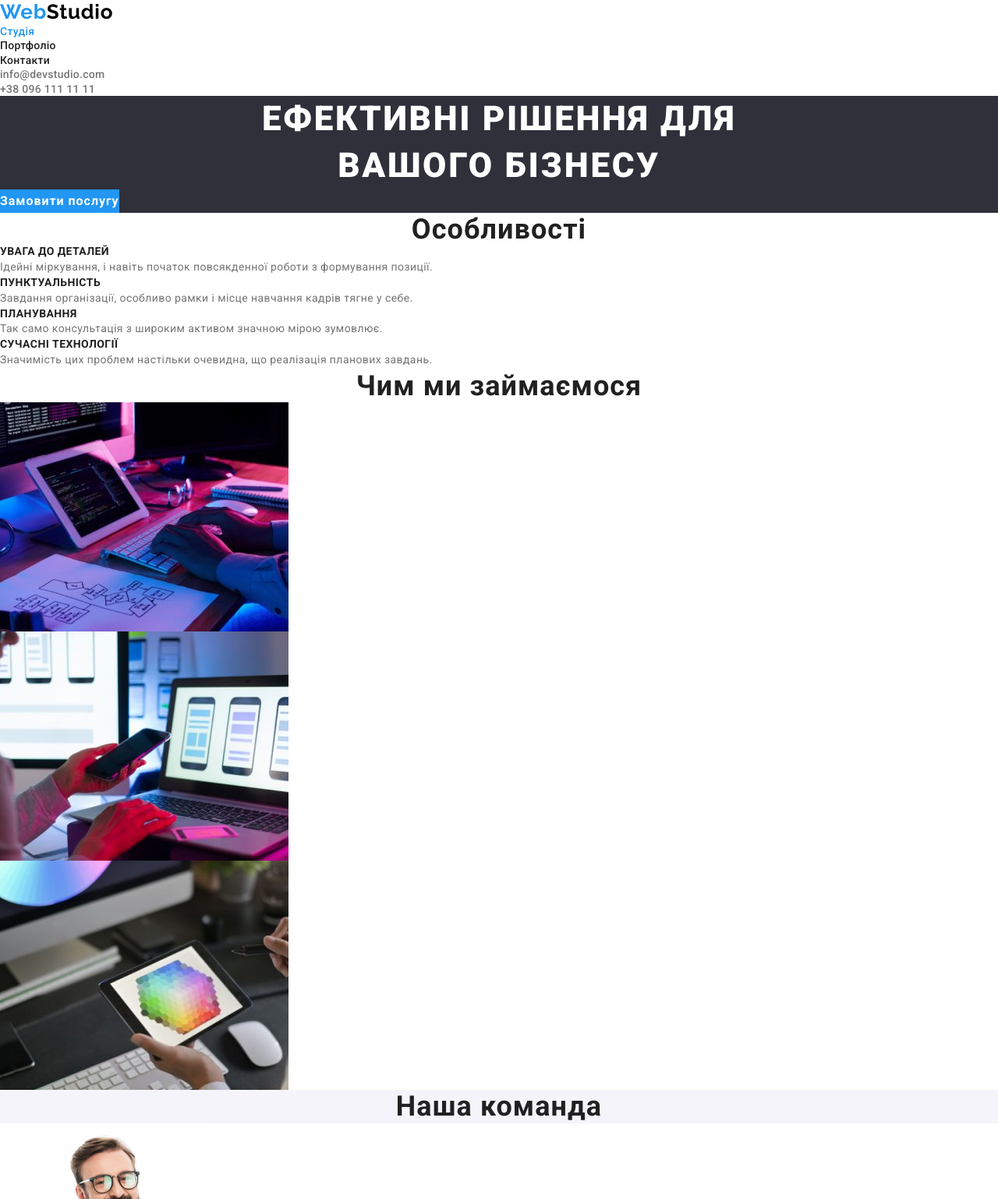
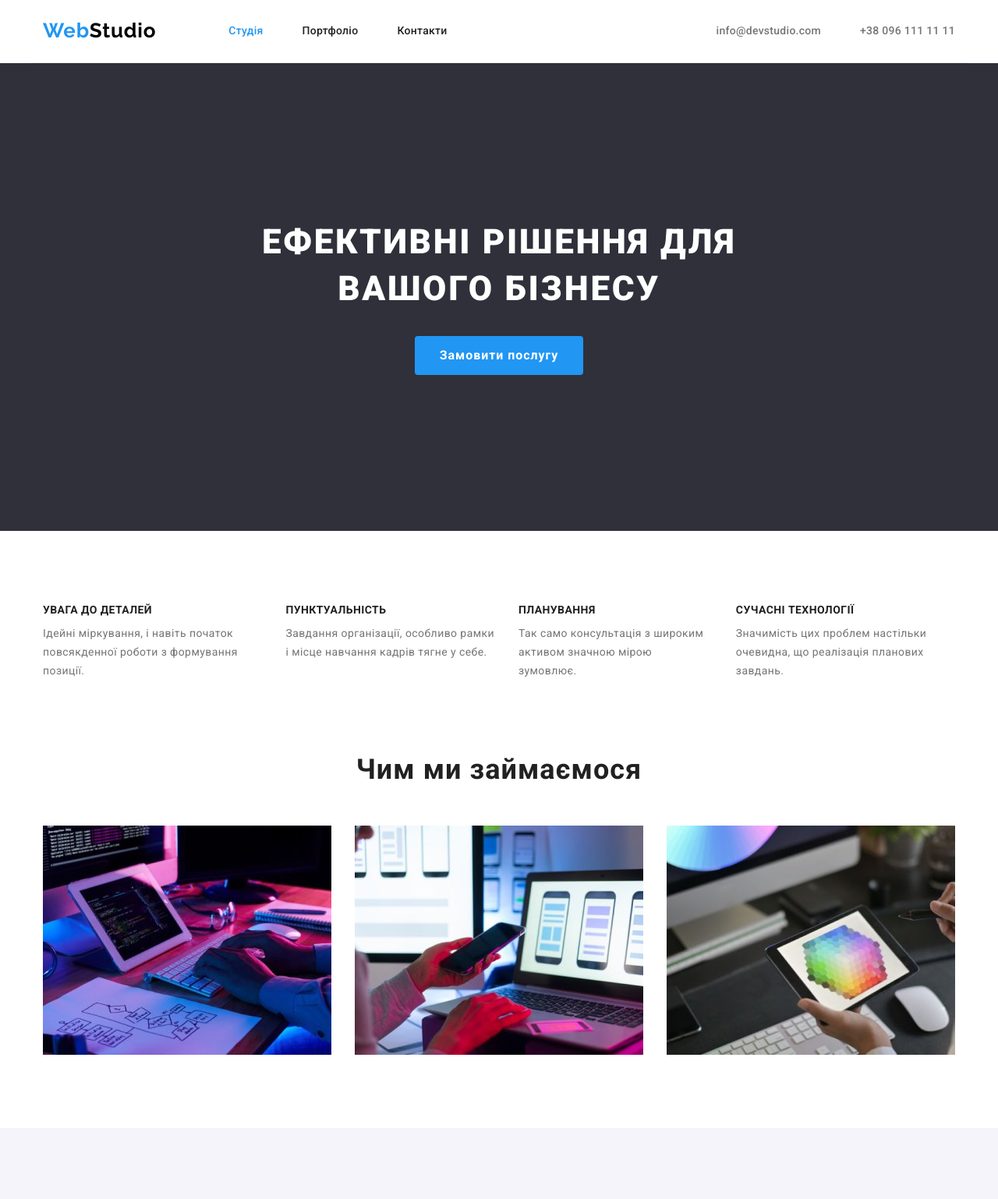
Before and after one commit to Inna-Kovalishina/goit-markup-hw-03, a plain HTML site: page index.html in a window 1280 px wide. Shown: the top 1538 px of the page at 78% size. Drawn offline with nearby package versions, Linux system fonts and the light colour scheme.

Commit message:
Додає розмітку макета та стилі згідно вимог д/з №3

```diff
--- a/css/styles.css
+++ b/css/styles.css
@@ -7,42 +7,50 @@
 /* колір основного фону #FFFFFF */
 /* колір другорядного фону #2F303A */
 /* колір додаткового фону #F5F5F5 */
+
 /* колір фону кнопки #F5F4FA */
 
 
 :root {
+/* Fonts */
+    --main-font: Roboto, sans-serif;
+    --second-font: Raleway, sans-serif;
+
+/* Colors */
     --primary-text-color: #212121;
     --secondary-text-color: #757575;
     --accent-color: #2196F3;
     --additional-text-color: #000000;
+
+/* Background color */
     --primary-background-color: #FFFFFF;
     --secondary-background-color: #2F303A;
     --additional-background-color: #F5F5F5;
     --button-background-color: #F5F4FA;
 }
 
+body,
+h1,
+h2,
+h3,
+h4,
+h5,
+h6,
+p,
+ul,
+li {
+    margin: 0;
+    padding: 0;
+}
+
+
 ul {
     list-style: none;
-    padding: 0;
-    margin: 0;
 }
 
 a {
     text-decoration: none;
     color: inherit;
-}
-
-h1,
-h2,
-h3,
-h4,
-h5,
-h6 {
-    margin: 0;
-}
-
-p {
-    margin: 0;
 }
 
 address {
@@ -61,25 +69,59 @@ img {
     height: auto;
 }
 
+/* формула для приховання заголовків */
+.visually-hidden {
+    position: absolute;
+    white-space: nowrap;
+    width: 1px;
+    height: 1px;
+    overflow: hidden;
+    border: 0;
+    padding: 0;
+    clip: rect(0 0 0 0);
+    clip-path: inset(50%);
+    margin: -1px;
+}
+
 body {
     background-color: var(--primary-background-color);
-    font-family: Roboto, sans-serif;
+    font-family: var(--main-font);
     color: var(--primary-text-color);
 }
 
-/* .link {
-    text-decoration: none;
+.container {
+    max-width: 1200px;
+    width: 100%;
+    margin-right: auto;
+    margin-left: auto;
+    padding-right: 15px;
+    padding-left: 15px;
 }
 
-.list {
-    list-style:none;
-} */
+.section {
+    padding-top: 94px;
+    padding-bottom: 94px;
+}
+
 
 /* Стилізація макету СТУДІЯ */
+
 /* Стилізація Header */
+.container.main-nav {
+    display: flex;
+    align-items: center;
+    border-bottom: 1px solid #ECECEC;;
+}
+
+.navigation {
+    display: flex;
+    align-items: center;
+}
+
+/* Стилізація логотипу */
 .logo {
     color: var(--accent-color);
-    font-family: Raleway, sans-serif;
+    font-family: var(--second-font);
     font-weight: 700;
     font-size: 26px;
     line-height: 1.19;
@@ -90,7 +132,31 @@ body {
     color: var(--additional-text-color);
 }
 
+.navigation .logo {
+    margin-right: 93px;
+    padding-top: 24px;
+    padding-bottom: 25px;
+}
+
+/* Стилізація навігації */
+.nav-list {
+    display: flex;
+    align-items: center;
+}
+
+.nav-list .item:not(:last-child) {
+    margin-right: 50px;
+}
+
+.nav-list .current {
+    color: var(--accent-color);
+}
+
 .nav-link {
+    display: block;
+    padding-top: 32px;
+    padding-bottom: 32px;
+
     color: var(--primary-text-color);
     font-weight: 500;
     font-size: 14px;
@@ -103,11 +169,24 @@ body {
     color: var(--accent-color);
 }
 
-.nav-list .current {
-    color: var(--accent-color);
+/* Стилізація контактів */
+.list-header {
+    display: flex;
+    margin-left: auto;
+}
+
+/* .list-header .item + .item {
+    margin-left: 50px;
+} */
+
+.list-header .item:not(:last-child) {
+    margin-right: 50px;
 }
 
 .nav-contact {
+    display: block;
+    padding-top: 32px;
+    padding-bottom: 32px;
     color: var(--secondary-text-color);
     font-weight: 500;
     font-size: 14px;
@@ -123,9 +202,14 @@ body {
 /* Стилізація Hero */
 /* фон додано тимчасово, щоб було видно текст */
 .hero-studio {
+    padding: 200px 0;
     background-color: var(--secondary-background-color);
 }
-
+.hero-main {
+    margin: auto;
+    text-align: center;
+    width: 696px;
+}
 .hero-title {
     color: var(--primary-background-color);
     font-weight: 900;
@@ -134,9 +218,12 @@ body {
     text-align: center;
     letter-spacing: 0.06em;
     text-transform: uppercase;
+    margin-bottom: 30px;
 }
 
 .hero-button {
+    display: inline-block;
+    padding: 10px 32px;
     background-color: var(--accent-color);
     color: var(--primary-background-color);
     font-weight: 700;
@@ -144,7 +231,9 @@ body {
     line-height: 1.88;
     text-align: center;
     letter-spacing: 0.06em;
+    min-width: 216px;
     border: none;
+    border-radius: 4px;
 }
 
 .hero-button:hover,
@@ -152,6 +241,7 @@ body {
     background-color: #188CE8;
     color: var(--primary-background-color);
 }
+
 
 /* Стилізація секцій */
 .section-title {
@@ -161,6 +251,17 @@ body {
     line-height: 1.17;
     text-align: center;
     letter-spacing: 0.03em;
+    margin-bottom: 50px;
+}
+
+/* Стилізація секції "Особливості" */
+.section-title.hidden {
+    margin-bottom: 0;
+}
+
+.list.feature {
+    display: flex;
+    align-items: flex-start;
 }
 
 .feature-title {
@@ -170,6 +271,7 @@ body {
     line-height: 1.14;
     letter-spacing: 0.03em;
     text-transform: uppercase;
+    margin-bottom: 10px;
 }
 
 .feature-text {
@@ -179,12 +281,49 @@ body {
     letter-spacing: 0.03em;
 }
 
+.feature-item:not(:last-child) {
+    margin-right: 30px;
+}
+
+/* Стилізація секції "Чим ми займаємося" */
+.section.works {
+    padding-top: 0;
+}
+
+.section-title.works {
+    margin-bottom: 50px;
+}
+
+.list.works {
+    display: flex;
+    align-items: center;
+}
+
+.work-item:not(:last-child) {
+    margin-right: 30px;
+}
+
+/* Стилізація секції "Наша команда" */
 .team {
     background-color: var(--button-background-color);
 }
 
+.list.team {
+    display: flex;
+}
+
 .team-item {
     background-color: var(--primary-background-color);
+    border-radius: 0px 0px 4px 4px;
+}
+
+.team-item:not(:last-child) {
+    margin-right: 30px;
+}
+
+.employee-photo,
+.employee-position {
+    margin-bottom: 30px;
 }
 
 .employee-name {
@@ -194,6 +333,7 @@ body {
     line-height: 1.19;
     text-align: center;
     letter-spacing: 0.03em;
+    margin-bottom: 10px;
 }
 
 .employee-position {
@@ -204,17 +344,32 @@ body {
     letter-spacing: 0.03em;
 }
 
+
+
 /* Стилізація Footer */
 .footer {
     background-color:var(--secondary-background-color);
+}
+
+.contacts-footer {
+    padding-top: 60px;
+    padding-bottom: 60px;
+}
+
+.contacts-footer .logo {
+    display: block;
+    margin-bottom: 20px;
 }
 
 .logo-footer {
     color: var(--primary-background-color);
 }
 
+.address-item:not(:last-child) {
+    margin-bottom: 9px;
+}
+
 .address-link {
-    font-style:normal;
     font-size: 14px;
     line-height: 1.71;
     letter-spacing: 0.03em;
@@ -233,8 +388,27 @@ body {
     color: rgba(255, 255, 255, 0.6);
 }
 
+
+
 /* Стилізація макету ПОРТФОЛІО */
+
+/* Стилізація кнопок фільтру */
+.filter-item {
+    display: flex;
+    justify-content: center;
+    margin-bottom: 34px;
+}
+
+.filter-work:not(:last-child) {
+    margin-right: 8px;
+}
+
 .filter-button {
+    display: block;
+    padding-top: 6px;
+    padding-right: 22px;
+    padding-bottom: 6px;
+    padding-left: 22px;
     cursor: pointer;
     background-color: var(--button-background-color);
     color: var(--primary-text-color);
@@ -244,6 +418,7 @@ body {
     text-align: center;
     letter-spacing: 0.03em;
     border: none;
+    border-radius: 4px;
 }
 
 .filter-button:hover,
@@ -252,12 +427,29 @@ body {
     color: var(--primary-background-color);
 }
 
+/* Стилізація карток робіт */
+.list.examples {
+    display: flex;
+    flex-wrap: wrap;
+    gap: 30px;
+}
+
+.example-item {
+    flex-basis: calc((100% - 30px * 2) / 3);
+    border-bottom: 1px solid #EEEEEE;
+}
+
+.work-examples {
+    margin-bottom: 20px;
+}
+
 .work-title {
     color: var(--primary-text-color);
     font-weight: 700;
     font-size: 18px;
     line-height: 2;
     letter-spacing: 0.06em;
+    margin-bottom: 4px;
 }
 
 .work-description {
@@ -265,4 +457,5 @@ body {
     font-size: 16px;
     line-height: 1.88;
     letter-spacing: 0.03em;
+    margin-bottom: 20px;
 }
--- a/index.html
+++ b/index.html
@@ -15,105 +15,121 @@
 
 <body>
     <header>
-        <nav>
+        <div class="container main-nav">
+            <nav class="navigation">
                 <a class="logo" href="./index.html">Web<span class="logo-header">Studio</span></a>
-            <ul class="list nav-list">
-                <li><a class="nav-link current" href="./index.html">Студія</a></li>
-                <li><a class="nav-link" href="./portfolio.html">Портфоліо</a></li>
-                <li><a class="nav-link" href="#">Контакти</a></li>
+                <ul class="nav-list">
+                    <li class="item"><a class="nav-link current" href="./index.html">Студія</a></li>
+                    <li class="item"><a class="nav-link" href="./portfolio.html">Портфоліо</a></li>
+                    <li class="item"><a class="nav-link" href="#">Контакти</a></li>
                 </ul>
             </nav>
-        <ul class="list">
-            <li><a class="nav-contact" href="mailto:info@devstudio.com">info@devstudio.com</a></li>
-            <li><a class="nav-contact" href="tel:+380961111111">+38 096 111 11 11</a></li>
+            <ul class="list-header">
+                <li class="item"><a class="nav-contact" href="mailto:info@devstudio.com">info@devstudio.com</a></li>
+                <li class="item"><a class="nav-contact" href="tel:+380961111111">+38 096 111 11 11</a></li>
             </ul>
+        </div>
     </header>
     <main>
         <section class="hero-studio">
-            <h1 class="hero-title">Ефективні рішення для<br>вашого бізнесу</h1>
+            <div class="container">
+                <div class="hero-main">
+                    <h1 class="hero-title">Ефективні рішення для вашого бізнесу</h1>
                     <button type="button" class="hero-button">Замовити послугу</button>
+                </div>
+            </div>
         </section>
         <section class="section">
+            <div class="container">
                 <!--Прихований заголовок-->
-            <h2 class="section-title hidden">Особливості</h2>
-            <ul class="list">
-                <li>
+                <h2 class="section-title visually-hidden">Особливості</h2>
+                <ul class="list feature">
+                    <li class="feature-item">
                         <h3 class="feature-title">Увага до деталей</h3>
                         <p class="feature-text">Ідейні міркування, і навіть початок повсякденної роботи з формування
                             позиції.</p>
                     </li>
-                <li>
+                    <li class="feature-item">
                         <h3 class="feature-title">Пунктуальність</h3>
                         <p class="feature-text">Завдання організації, особливо рамки і місце навчання кадрів тягне у себе.
                         </p>
                     </li>
-                <li>
+                    <li class="feature-item">
                         <h3 class="feature-title">Планування</h3>
                         <p class="feature-text">Так само консультація з широким активом значною мірою зумовлює.</p>
                     </li>
-                <li>
+                    <li class="feature-item">
                         <h3 class="feature-title">Сучасні технології</h3>
                         <p class="feature-text">Значимість цих проблем настільки очевидна, що реалізація планових завдань.
                         </p>
                     </li>
                 </ul>
+            </div>
         </section>
-        <section class="section">
-            <h2 class="section-title">Чим ми займаємося</h2>
-            <ul class="list">
-                <li>
+        <section class="section works">
+            <div class="container">
+                <h2 class="section-title works">Чим ми займаємося</h2>
+                <ul class="list works">
+                    <li class="work-item">
                         <img class="work-img" src="./images/image1.jpg" alt="долоні друкують на клавіатурі" width="370" height="294">
                     </li>
-                <li>
-                    <img class="work-img" src="./images/image2.jpg" alt="одна долоня тримає телефон, інша долоня на тачпаді" width="370"
-                        height="294">
+                    <li class="work-item">
+                        <img class="work-img" src="./images/image2.jpg" alt="одна долоня тримає телефон, інша долоня на тачпаді"
+                            width="370" height="294">
                     </li>
-                <li>
+                    <li class="work-item">
                         <img class="work-img" src="./images/image3.jpg" alt="одна долоня тримає планшет, інша долоня тримає ручку"
                             width="370" height="294">
                     </li>
                 </ul>
+            </div>
         </section>
         <section class="section team">
+            <div class="container">
                 <h2 class="section-title">Наша команда</h2>
-            <ul class="list">
+                <ul class="list team">
                     <li class="team-item">
-                    <img class="employee-photo" src="./images/photo1.jpg" alt="молодий чоловік в окулярах та у коричневій сорочці посміхається"
-                        width="270" height="260">
+                        <img class="employee-photo" src="./images/photo1.jpg"
+                            alt="молодий чоловік в окулярах та у коричневій сорочці посміхається" width="270" height="260">
                         <h3 class="employee-name">Ігор Дем'яненко</h3>
                         <p class="employee-position">Product Designer</p>
                     </li>
                     <li class="team-item">
-                    <img class="employee-photo" src="./images/photo2.jpg" alt="молода білявка в окулярах та в чорному жакеті посміхається"
-                        width="270" height="260">
+                        <img class="employee-photo" src="./images/photo2.jpg"
+                            alt="молода білявка в окулярах та в чорному жакеті посміхається" width="270" height="260">
                         <h3 class="employee-name">Ольга Рєпіна</h3>
                         <p class="employee-position">Frontend Developer</p>
                     </li>
                     <li class="team-item">
-                    <img class="employee-photo" src="./images/photo3.jpg" alt="молодий чоловік у світлій сорочці посміхається" width="270"
-                        height="260">
+                        <img class="employee-photo" src="./images/photo3.jpg" alt="молодий чоловік у світлій сорочці посміхається"
+                            width="270" height="260">
                         <h3 class="employee-name">Микола Тарасов</h3>
                         <p class="employee-position">Marketing</p>
                     </li>
                     <li class="team-item">
-                    <img class="employee-photo" src="./images/photo4.jpg" alt="молодий чоловік в окулярах та у чорній футболці посміхається"
-                        width="270" height="260">
+                        <img class="employee-photo" src="./images/photo4.jpg"
+                            alt="молодий чоловік в окулярах та у чорній футболці посміхається" width="270" height="260">
                         <h3 class="employee-name">Михайло Єрмаков</h3>
                         <p class="employee-position">UI Designer</p>
                     </li>
                 </ul>
+            </div>
         </section>
     </main>
     <footer class="footer">
+        <div class="container">
+            <div class="contacts-footer">
                 <a class="logo" href="./index.html">Web<span class="logo-footer">Studio</span></a>
                 <address>
-            <ul class="list">
-                <li><a class="address-link map" href="https://goo.gl/maps/bEffphsuhpdSaDkT6" target="_blank"
+                    <ul class="list address">
+                        <li class="address-item"><a class="address-link map" href="https://goo.gl/maps/bEffphsuhpdSaDkT6" target="_blank"
                                 rel="noreferrer noopener">м. Київ, пр-т Лесі Українки, 26</a></li>
-                <li><a class="address-link contact" href="mailto:info@devstudio.com">info@devstudio.com</a></li>
-                <li><a class="address-link contact" href="tel:+380961111111">+38 096 111 11 11</a></li>
+                        <li class="address-item"><a class="address-link contact" href="mailto:info@devstudio.com">info@devstudio.com</a></li>
+                        <li class="address-item"><a class="address-link contact" href="tel:+380961111111">+38 096 111 11 11</a></li>
                     </ul>
                 </address>
+            </div>
+        </div>
     </footer>
 </body>
 
```
Also changed, not shown: portfolio.html (+53 -46 lines). Lines whose indentation alone changed are shown as unchanged.
